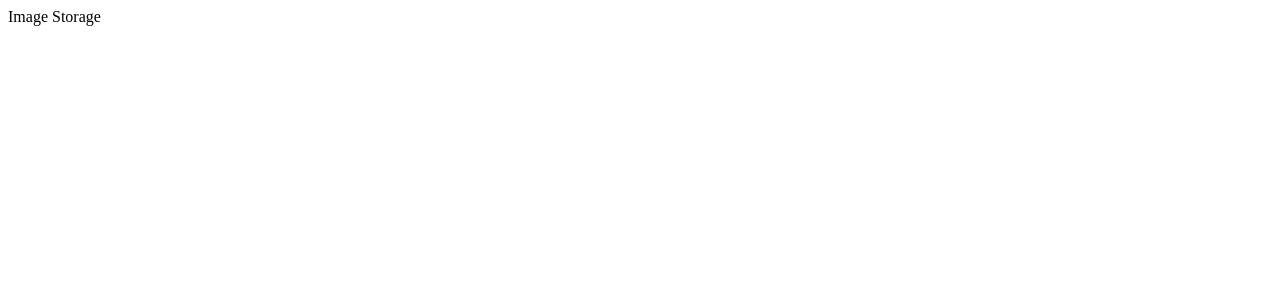
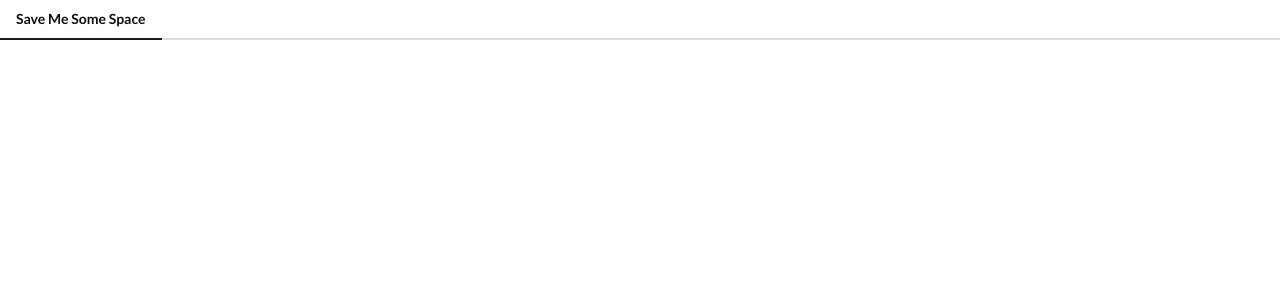
Before and after one commit to abdallahdotjs/image-storage-app, a Vue app: page / in a window 1280 px wide. Shown: the top 300 px of the page. Built offline with nearby package versions, Linux system fonts and the light colour scheme.

Commit message:
added appheader

```diff
--- a/public/index.html
+++ b/public/index.html
@@ -5,6 +5,7 @@
     <meta http-equiv="X-UA-Compatible" content="IE=edge">
     <meta name="viewport" content="width=device-width,initial-scale=1.0">
     <link rel="icon" href="<%= BASE_URL %>favicon.ico">
+    <link rel="stylesheet" href="https://cdnjs.cloudflare.com/ajax/libs/semantic-ui/2.4.1/semantic.min.css" integrity="sha256-9mbkOfVho3ZPXfM7W8sV2SndrGDuh7wuyLjtsWeTI1Q=" crossorigin="anonymous" />
     <title>image-storage-app</title>
   </head>
   <body>
--- a/src/App.vue
+++ b/src/App.vue
@@ -1,15 +1,14 @@
 <template>
-  <div id="app">
-    <AppHeader></AppHeader>
-  </div>
+<div>
+    <app-header></app-header>
+</div>
 </template>
 
 <script>
-import AppHeader from './components/AppHeader';
-
+import AppHeader from './components/AppHeader'
 export default {
-  name: 'app',
-  components:{AppHeader}
+    name: 'App',
+    components: {AppHeader}
 }
 </script>
 
--- a/src/components/AppHeader.vue
+++ b/src/components/AppHeader.vue
@@ -1,12 +1,12 @@
 <template>
-    <div>
-        Image Storage
+    <div class="ui secondary pointing menu">
+        <a href="/" class="active item">Save Me Some Space</a>
     </div>
 </template>
 
 <script>
 export default {
-    name : 'AppHeader'
+    name: 'AppHeader'
 }
 </script>
 
--- a/src/main.js
+++ b/src/main.js
@@ -1,8 +1,6 @@
 import Vue from 'vue'
-import App from './App.vue'
-
-Vue.config.productionTip = false
+import App from './App'
 
 new Vue({
-  render: h => h(App),
+    render: h => h(App)
 }).$mount('#app')
```
Also changed, not shown: package.json (+6 -1 lines), src/assets/logo.png (deleted), 1 other file (tests, documents, lock files or other folders).
